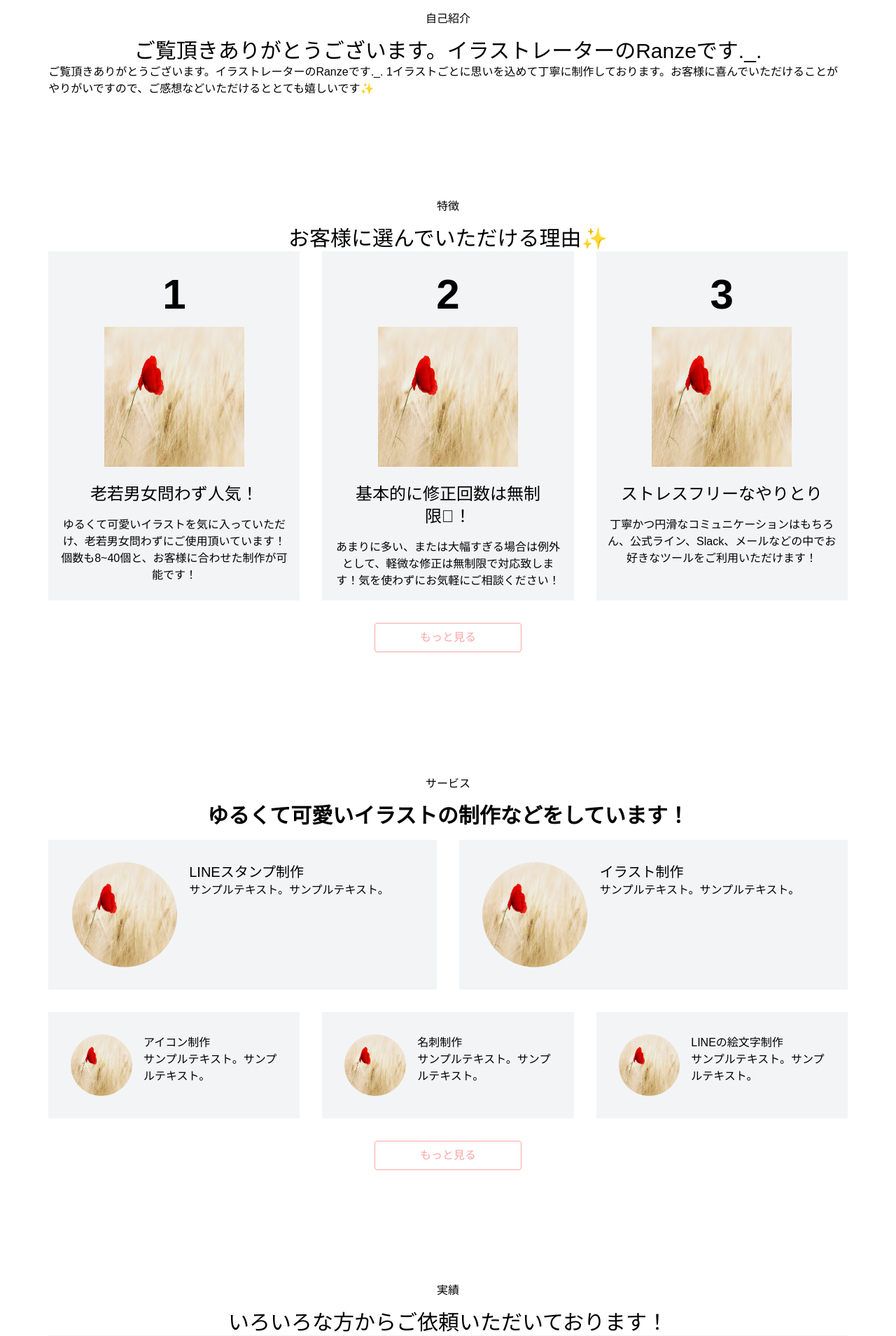
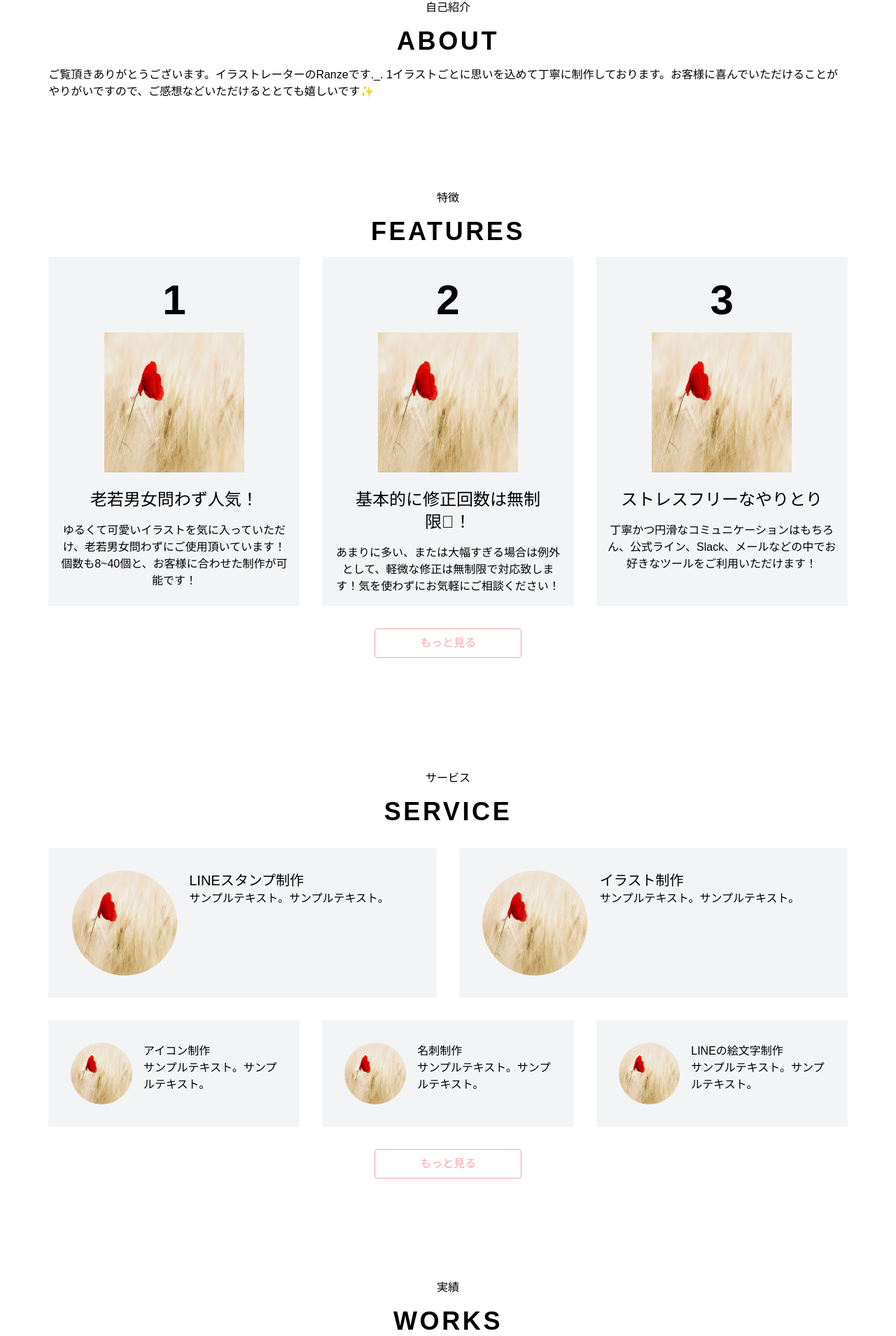
Before and after one commit to mayone-du/ranze-hp, a Next.js app: page / in a window 1280 px wide. Shown: the part 865-2774 px from the top of the page at 70% size. Built offline with nearby package versions, Linux system fonts and the light colour scheme.

Commit message:
update index

```diff
--- a/src/components/shared/SubPageMainVisual.tsx
+++ b/src/components/shared/SubPageMainVisual.tsx
@@ -2,7 +2,7 @@ const SubPageMainVisual: React.VFC<{ title: string, subText: string }> = ({ titl
   return (
     <>
       <article>
-        <section className="py-64 flex flex-col items-center justify-center">
+        <section className="py-40 flex flex-col items-center justify-center">
           <h1 className="text-6xl border-b-4 border-black">{title}</h1>
           <p className="py-4">{subText}</p>
         </section>
--- a/src/pages/index.tsx
+++ b/src/pages/index.tsx
@@ -18,7 +18,9 @@ const Home: React.VFC = () => {
         >
           <section className="h-screen flex items-center justify-center flex-col">
             <h1 className="md:text-6xl text-2xl">イラスト・LINEスタンプ制作</h1>
-            <p className="py-8 text-lg">イラストやLINEスタンプ、SNSで使えるアイコンやシンプルな名刺制作などの制作等を承ります！</p>
+            <p className="py-8 text-lg">
+              イラストやLINEスタンプ、SNSで使えるアイコンやシンプルな名刺制作などの制作等を承ります！
+            </p>
             <CustomButton
               outline={false}
               text="お問い合わせ"
@@ -29,9 +31,9 @@ const Home: React.VFC = () => {
         </article>
         <article className="container mx-auto">
           <section className="py-16">
-            <p className="text-center py-4">自己紹介</p>
-            <h2 className="text-center text-3xl">
-              ご覧頂きありがとうございます。イラストレーターのRanzeです._.
+            <p className="text-center">自己紹介</p>
+            <h2 className="md:text-4xl tracking-widest font-bold text-center py-4">
+              ABOUT
             </h2>
             <div className="flex w-11/12 mx-auto">
               <div className="mx-4 w-screen">
@@ -46,9 +48,9 @@ const Home: React.VFC = () => {
 
         <article className="container mx-auto">
           <section className="py-16">
-            <p className="text-center py-4">特徴</p>
-            <h2 className="md:text-3xl text-2xl text-center">
-              お客様に選んでいただける理由✨
+            <p className="text-center">特徴</p>
+            <h2 className="md:text-4xl tracking-widest font-bold text-center py-4">
+              FEATURES
             </h2>
             <div className="lg:flex w-11/12 mx-auto">
               <div className="bg-gray-100 lg:mx-4 my-4 md:my-0 lg:w-screen text-center p-4">
@@ -90,9 +92,9 @@ const Home: React.VFC = () => {
 
         <article className="container mx-auto">
           <section className="py-16">
-            <p className="text-center py-4">サービス</p>
-            <h2 className="text-center md:text-3xl text-xl font-bold">
-              ゆるくて可愛いイラストの制作などをしています！
+            <p className="text-center">サービス</p>
+            <h2 className="md:text-4xl tracking-widest font-bold text-center py-4">
+              SERVICE
             </h2>
 
             {/* row */}
@@ -187,9 +189,9 @@ const Home: React.VFC = () => {
 
         <article className="container mx-auto">
           <section className="py-16">
-            <p className="text-center py-4">実績</p>
-            <h2 className="text-center text-3xl">
-              いろいろな方からご依頼いただいております！
+            <p className="text-center">実績</p>
+            <h2 className="md:text-4xl tracking-widest font-bold text-center py-4">
+              WORKS
             </h2>
             <div className="flex w-11/12 mx-auto">
               <div className="mx-4 w-screen bg-gray-100">
@@ -210,9 +212,9 @@ const Home: React.VFC = () => {
 
         <article className="container mx-auto">
           <section className="py-16">
-            <p className="text-center py-4">評価</p>
-            <h2 className="text-center text-3xl">
-              たくさんの方にご満足していただいております！
+            <p className="text-center">評価</p>
+            <h2 className="md:text-4xl tracking-widest font-bold text-center py-4">
+              REVIEW
             </h2>
             <div className="w-11/12 mx-auto">
               <div className="xl:flex xl:m-4 bg-gray-100 py-4 xl:p-8 text-center xl:text-left">
@@ -254,13 +256,12 @@ const Home: React.VFC = () => {
 
         <article className="container mx-auto">
           <section className="py-16">
-            <p className="text-center py-4">対応中のサービス</p>
-            <h2 className="text-center text-3xl">
-              全てのお客様に満足していただけるよう、高品質なものをお届けします！
+            <p className="text-center">対応中のサービス</p>
+            <h2 className="md:text-4xl tracking-widest font-bold text-center py-4">
+              ACCEPT
             </h2>
 
             <div className="md:flex w-11/12 mx-auto">
-
               <div className="md:mx-4 md:w-screen my-4 md:my-0 border-2 rounded-sm overflow-hidden relative">
                 <Image src="/images/bg.jpg" width={450} height={250} />
                 <span className="absolute block bg-red-100 py-2 px-6 transform -translate-y-6">
@@ -324,9 +325,6 @@ const Home: React.VFC = () => {
                   />
                 </div>
               </div>
-
-
-
             </div>
             <div className="flex justify-center">
               <CustomButton
@@ -340,11 +338,12 @@ const Home: React.VFC = () => {
           </section>
         </article>
 
-
         <article className="bg-gray-100 text-center py-20">
           <section className="py-16">
             <p>お問い合わせ</p>
-            <h2 className="text-3xl">キャッチコピー</h2>
+            <h2 className="md:text-4xl tracking-widest font-bold text-center py-4">
+              CONTACT
+            </h2>
             <CustomButton
               toLink="/contact"
               text="お問い合わせ"
```
